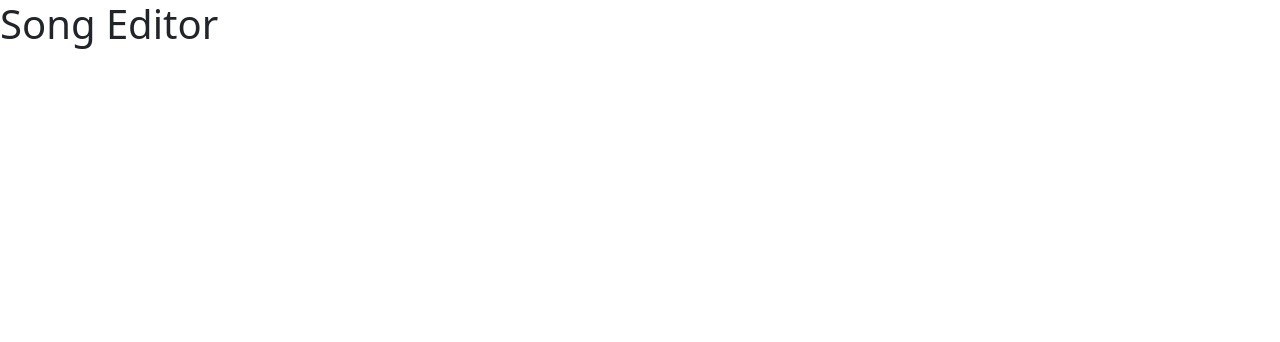
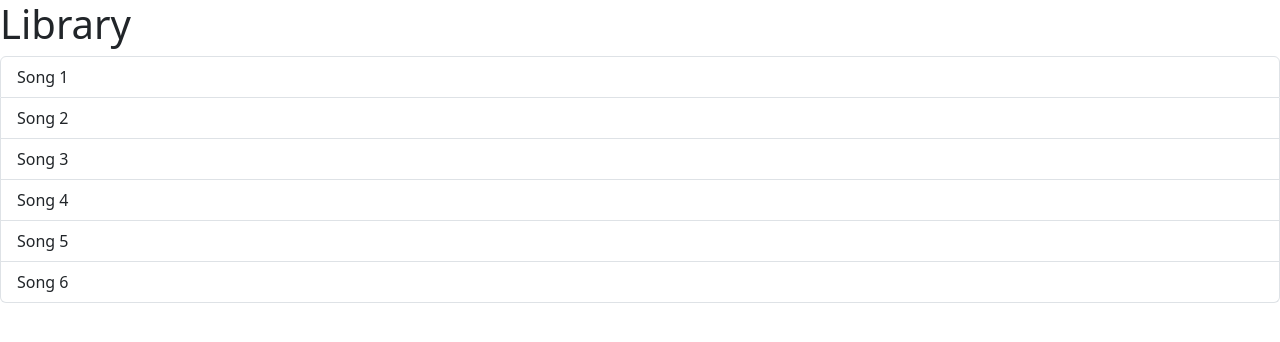
Before and after one commit to dballard10/SongEditor, a React (Vite) app: page / in a window 1280 px wide. Shown: the top 342 px of the page. Built offline with nearby package versions, Linux system fonts and the light colour scheme.

Commit message:
Added list functionality. Can click on items in list and gives feedback to user by highlighting the item.

```diff
--- a/src/App.tsx
+++ b/src/App.tsx
@@ -1,7 +1,19 @@
-import Message from "./Message.tsx";
+import SongGroup from "./components/SongGroup";
 
 function App() {
-  return <Message />;
+  let songs = ["Song 1", "Song 2", "Song 3", "Song 4", "Song 5", "Song 6"];
+
+  const handleSelectedSong = (song: string) => {
+    console.log(song);
+  };
+
+  return (
+    <SongGroup
+      songs={songs}
+      heading="Library"
+      onSelectedSong={handleSelectedSong}
+    />
+  );
 }
 
 export default App;
--- /dev/null
+++ b/src/components/SongGroup.tsx
@@ -0,0 +1,38 @@
+import { useState } from "react";
+
+interface Props {
+  songs: string[];
+  heading: string;
+  onSelectedSong: (song: string) => void;
+}
+
+function SongGroup({ songs, heading, onSelectedSong }: Props) {
+  const [selectedSong, setSelectedSong] = useState(-1);
+
+  return (
+    <>
+      <h1>{heading}</h1>
+      {songs.length === 0 && <p>No songs in library</p>}
+      <ul className="list-group">
+        {songs.map((song, index) => (
+          <li
+            className={
+              selectedSong === index
+                ? "list-group-item active"
+                : "list-group-item"
+            }
+            key={index}
+            onClick={() => {
+              setSelectedSong(index);
+              onSelectedSong(song);
+            }}
+          >
+            {song}
+          </li>
+        ))}
+      </ul>
+    </>
+  );
+}
+
+export default SongGroup;
```
